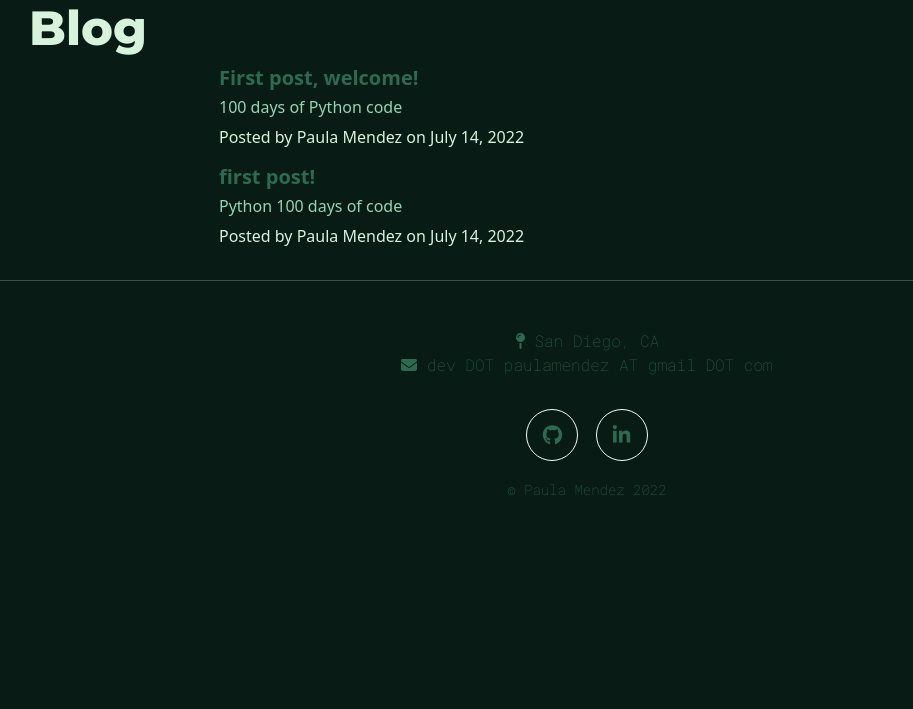
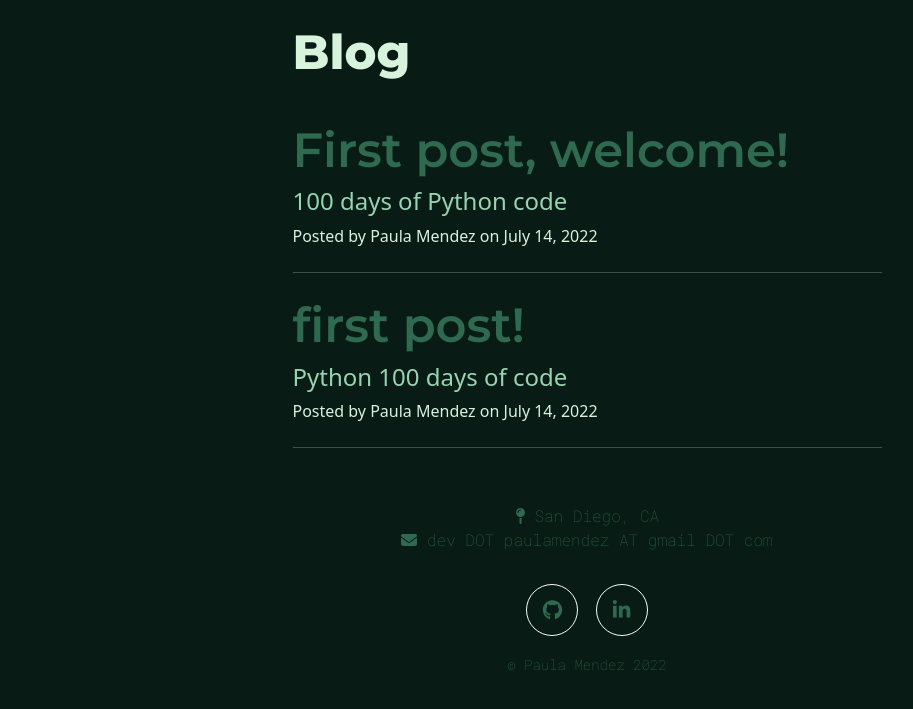
Before and after one commit to paulipotter/Flask-Website, a Flask app: page /blog in a window 1280 px wide. Shown: the part 50-759 px from the top of the page, without its empty margins (53-966 px from the left). Run offline with Flask 2, Linux system fonts and the light colour scheme; data comes from the database, SQL or seed files in the repository; some libraries are stand-ins or nearby versions.

Commit message:
restructure blog page

```diff
--- a/templates/blog.html
+++ b/templates/blog.html
@@ -1,41 +1,52 @@
 {% include "header.html" %}
 
 
-<!-- Main Content -->
-  <div class="container">
-    <div class="row">
-    <h1>Blog</h1>
-      <div class="col-lg-8 col-md-10 mx-auto">
+<!-- Main Content-->
+        <div class="container px-4 px-lg-5">
+            <div class="row gx-4 gx-lg-5 justify-content-center">
+                <div class="col-md-10 col-lg-8 col-xl-7 py-4">
+                    <h1 class="mb-3 page-title">Blog</h1>
+                </div>
+            </div>
+            <div class="row gx-4 gx-lg-5 justify-content-center">
+                <div class="col-md-10 col-lg-8 col-xl-7">
+                    <!-- Post preview-->
                     {% for post in all_posts %}
                     <div class="post-preview">
-          <a href="{{ url_for('show_post', post_id=post.id) }}">
-            <h5 class="post-title">
+                          <a href="{{ url_for('show_post', post_id=post.id) }}" class="post-link">
+                                <h3 class="post-title">
                                     {{post.title}}
-            </h2>
-            <h6 class="post-subtitle">
+                                </h3>
+                                <h4 class="post-subtitle">
                                     {{post.subtitle}}
-            </h3>
+                                </h4>
                           </a>
                       <p class="post-meta">Posted by
                         {{post.author.name}}
                         on {{post.date}}
-            {% if current_user.id == 1: %}
+                        {% if current_user.id == 1 %}
                         <a href="{{url_for('delete_post', post_id=post.id) }}">✘</a>
                         {% endif %}
                       </p>
                     </div>
+                    <!-- Divider-->
+                    <hr class="my-4" />
                     {% endfor %}
+
+                       <!--Pager -->
+<!--                     <div class="d-flex justify-content-end mb-4"><a class="btn btn-primary text-uppercase" href="#!">Older Posts →</a></div> -->
+                </div>
+            </div>
+        </div>
+
 
 
         <!-- New Post -->
-        {% if current_user.id == 1: %}
+        {% if current_user.id == 1 %}
         <div class="clearfix">
           <a class="btn btn-primary float-right" href="{{url_for('add_new_post')}}">Create New Post</a>
         </div>
         {% endif %}
-      </div>
-    </div>
-  </div>
-  <hr>
+
 
 {% include "footer.html" %}
```
Lines whose indentation alone changed are shown as unchanged.
